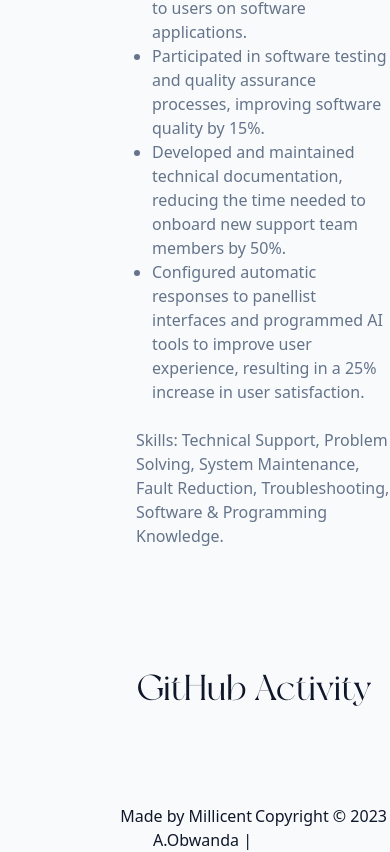
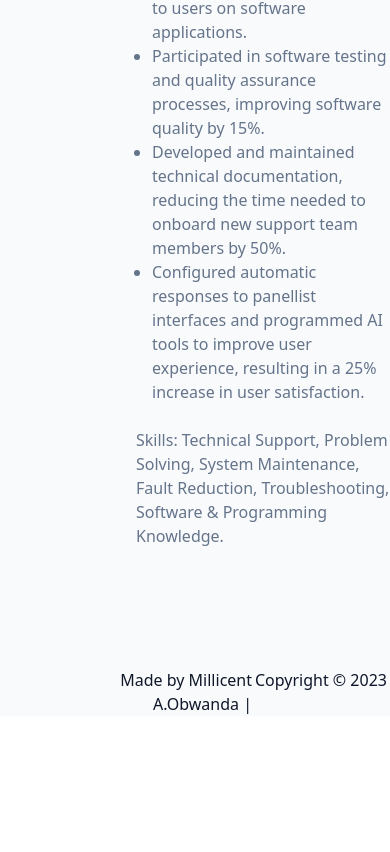
Before and after one commit to AtienoObwanda/atienoobwandaa, a React (Vite) app: page / in a window 390 px wide. Shown: the part 9199-10051 px from the top of the page. After the commit the page ends 9915 px from the top, so only its background shows below. Built offline with nearby package versions, Linux system fonts and the light colour scheme.

Commit message:
update github section

```diff
--- a/src/Components/GitHub.jsx
+++ b/src/Components/GitHub.jsx
@@ -4,13 +4,13 @@ import GitHubCalendar from "react-github-calendar";
 
 const GitHub = () => {
   return (
-    <div className="mt-[6em] mb-[6em] ">
+    <div className=" mt-[6em] mb-[6em] sm:hidden">
     <div className="ml-[-18em]  sm:ml-[-0.1em]">
     <h1 className='text-6xl  text-center text-dark dark:text-white font-newyork leading-normal  mb-8 sm:text-4xl'>GitHub Activity</h1>
 
     </div>
 {/* Skill logos slider */}
-<div className="hidden md relative m-auto overflow-hidden mr-[10em] ml-[10em] text-dark dark:text-white sm:w-full">
+<div className="relative m-auto overflow-hidden mr-[10em] ml-[10em] text-dark dark:text-white sm:w-full">
       {/* GiHub */}
       <GitHubCalendar
         username="AtienoObwanda"
```
Also changed, not shown: 1 other file (tests, documents, lock files or other folders).
